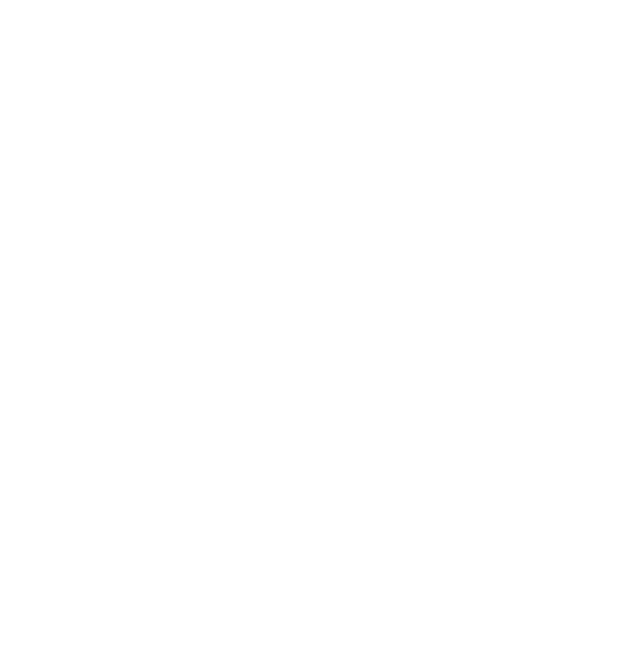
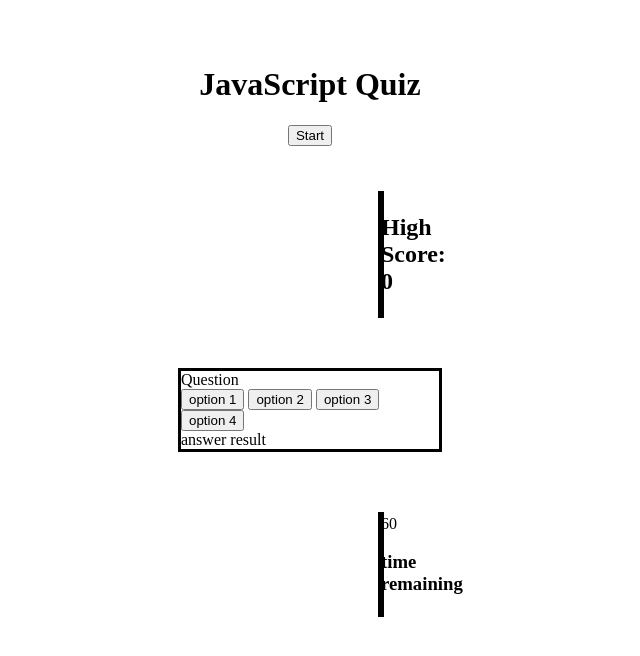
Before and after one commit to dannynvn/project-timed_coding_quiz, a plain HTML site: page index.html in a window 1280 px wide. Shown: the whole page, without its empty margins (330-970 px from the left). Drawn offline with Linux system fonts and the light colour scheme.

Commit message:
added html and css for structure and basic styling

```diff
--- a/assets/css/style.css
+++ b/assets/css/style.css
@@ -0,0 +1,23 @@
+header {
+    border-radius: 5px;
+    text-align: center;
+    margin: 20px;
+    padding: 25px;
+}
+
+.score-card {
+    border-style: solid;
+    margin: 10px 700px 50px 700px;
+    text-align: center;
+}
+
+.quiz-container {
+    border-style: solid;
+    margin: 20px 500px 60px 500px;
+}
+
+.timer-card {
+    border-style: solid;
+    margin: 10px 700px 50px 700px;
+    text-align: center;
+}
--- a/index.html
+++ b/index.html
@@ -8,15 +8,50 @@
     <link rel="stylesheet" href="./assets/css/style.css">
 </head>
 <body>
-    <!-- welcome and start quiz / intro page-->
+    <!-- welcome and start quiz button -->
+    <header>
+        <div>
+            <h1>JavaScript Quiz</h1>
+        </div>
+        <button class="">Start</button>
+    </header>
 
-    <!-- button to start -->
+    <main>
+    <!-- high score card showing highest scores and a play again button -->
+    <section>
+        <div class="score-card">
+
+            <h2>High Score:  <span class="">0</span></h2>
+        </div>
+    </section>
 
     <!-- quiz questions section -->
-
-    <!-- score page with wins and losses and a play again button -->
+        <section class="quiz-container">
+            <div>
+                Question
+            </div>
+            <div class="">
+                <button>option 1</button>
+                <button>option 2</button>
+                <button>option 3</button>
+                <button>option 4</button>
+            </div>
+            <div class="">
+                answer result
+            </div>
+        </section>
 
     <!-- persistent timer counter on page -->
+        <section class="timer-card">
+            <div class="">
+                <div class=""></div>
+                <div class=""> 60</div>
+                <h3>time remaining</h3>
+            </div>
+        </section>
+    </main>
+
+
 
     <script src="./assets/js/script.js"></script>
 </body>
```
